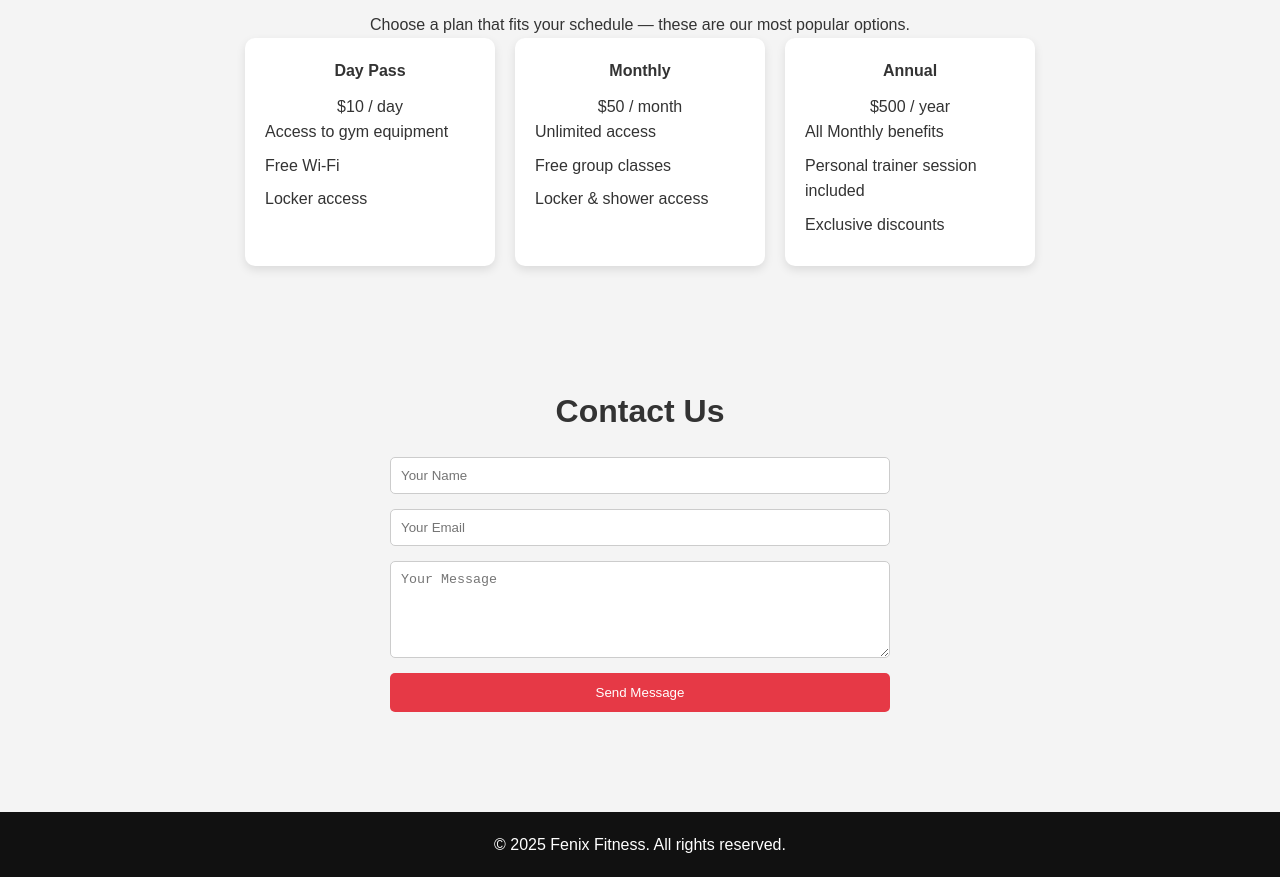
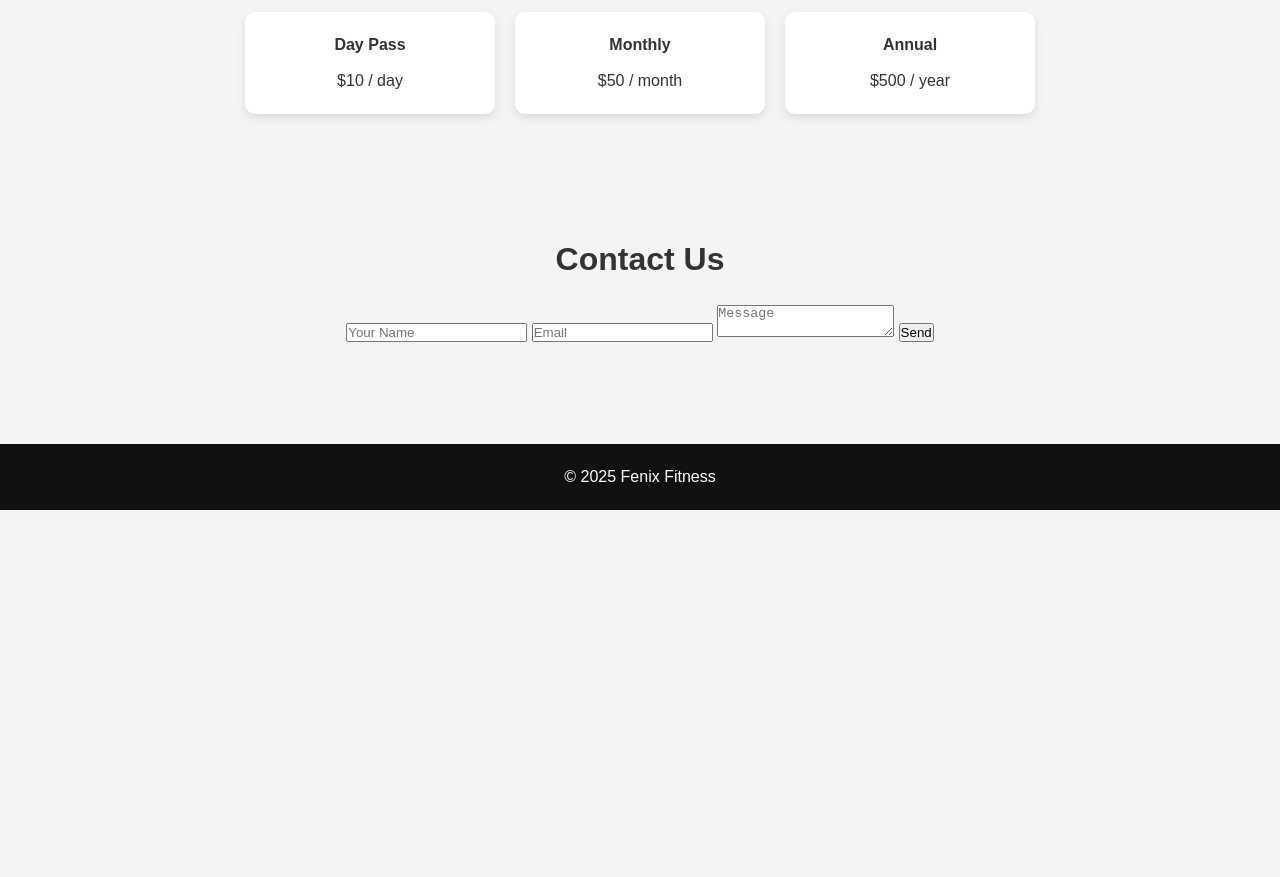
Before and after one commit to ibrothgmr122/Fenix-Fitness-Club, a plain HTML site: page Fenix Gym Club/index.html in a window 1280 px wide. Shown: the part 593-1470 px from the top of the page. After the commit the page ends 1103 px from the top, so only its background shows below. Drawn offline with Linux system fonts and the light colour scheme; files that its build step writes are made by us from their sources.

Commit message:
Update index.html

```diff
--- a/Fenix Gym Club/index.html
+++ b/Fenix Gym Club/index.html
@@ -7,6 +7,7 @@
 <link rel="stylesheet" href="css/style.css">
 </head>
 <body>
+
 <header class="header">
   <div class="container">
     <h1>Fenix Fitness</h1>
@@ -22,63 +23,48 @@
 <section class="hero">
   <div class="container">
     <h2>Train Hard. Stay Fit. Feel Strong.</h2>
-      <p>Your journey to a better body starts here.</p>
-      <a href="#prices" class="btn">See Membership Plans</a>
+    <p>Your journey starts here.</p>
+    <a href="#prices" class="btn">See Plans</a>
   </div>
 </section>
 
-  <section class="section" id="prices">
+<section id="prices" class="section">
   <div class="container">
     <h3>Membership Plans</h3>
-      <p>Choose a plan that fits your schedule — these are our most popular options.</p>
     <div class="pricing-grid">
       <div class="price-card">
         <h4>Day Pass</h4>
         <p>$10 / day</p>
-          <ul>
-            <li>Access to gym equipment</li>
-            <li>Free Wi-Fi</li>
-            <li>Locker access</li>
-          </ul>
       </div>
       <div class="price-card">
         <h4>Monthly</h4>
         <p>$50 / month</p>
-          <ul>
-            <li>Unlimited access</li>
-            <li>Free group classes</li>
-            <li>Locker & shower access</li>
-          </ul>
       </div>
       <div class="price-card">
         <h4>Annual</h4>
         <p>$500 / year</p>
-          <ul>
-            <li>All Monthly benefits</li>
-            <li>Personal trainer session included</li>
-            <li>Exclusive discounts</li>
-          </ul>
       </div>
     </div>
   </div>
 </section>
 
-  <section class="section" id="contact">
+<section id="contact" class="section">
   <div class="container">
     <h3>Contact Us</h3>
-      <form action="https://formspree.io/f/yourformid" method="POST" class="contact-form">
+    <form action="https://formspree.io/f/yourformid" method="POST">
       <input type="text" name="name" placeholder="Your Name" required>
-        <input type="email" name="email" placeholder="Your Email" required>
-        <textarea name="message" rows="5" placeholder="Your Message" required></textarea>
-        <button type="submit">Send Message</button>
+      <input type="email" name="email" placeholder="Email" required>
+      <textarea name="message" placeholder="Message" required></textarea>
+      <button type="submit">Send</button>
     </form>
   </div>
 </section>
 
 <footer>
   <div class="container">
-      <p>&copy; 2025 Fenix Fitness. All rights reserved.</p>
+    <p>&copy; 2025 Fenix Fitness</p>
   </div>
 </footer>
+
 </body>
 </html>
```
Lines whose indentation alone changed are shown as unchanged.
